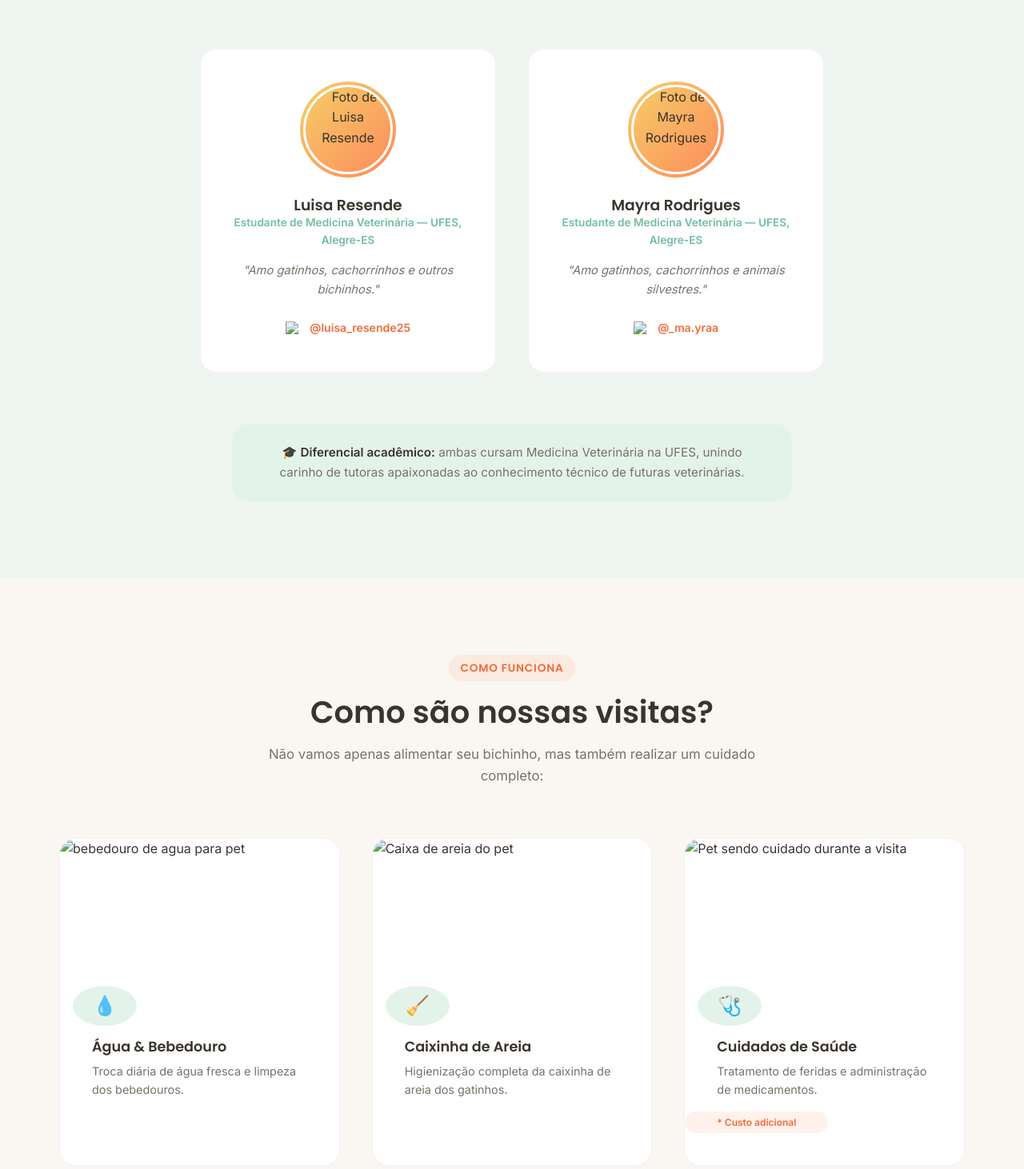
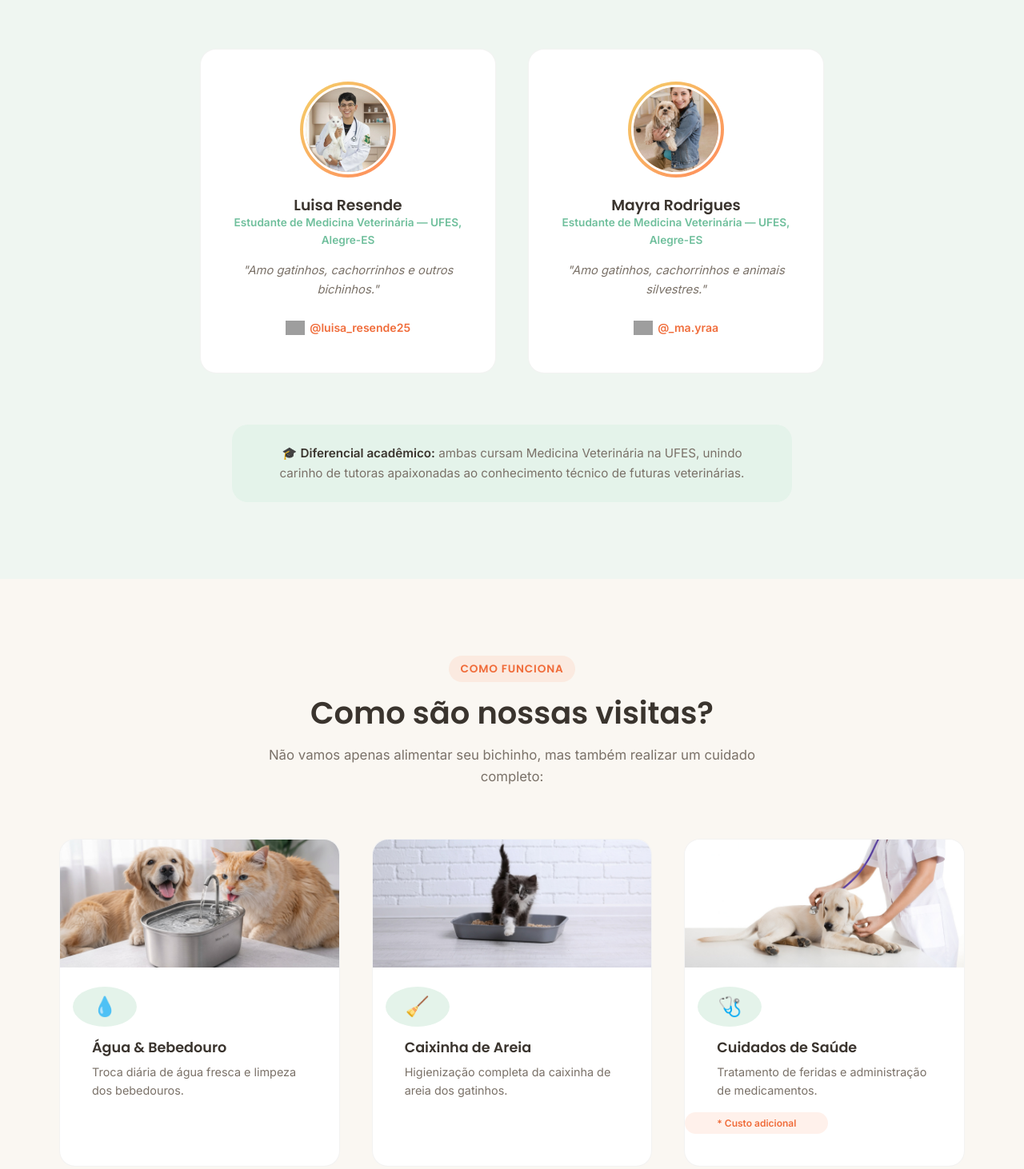
Before and after one commit to leandrocaronelanschi/landingPagePets4, a plain HTML site: page index.html in a window 1280 px wide. Shown: the part 1194-2656 px from the top of the page at 80% size. Drawn offline with Linux system fonts and the light colour scheme; the site is published under a folder, as on GitHub Pages, so addresses that start at the root find nothing.

Commit message:
[fix] Correção do path das ancoras

```diff
--- a/index.html
+++ b/index.html
@@ -142,7 +142,7 @@
               <!-- PLACEHOLDER: foto circular da Luisa — substitua o src pela foto definitiva -->
               <div class="founder__avatar-wrap">
                 <img
-                  src="/assets/images/luisaCat.jpg"
+                  src="assets/images/luisaCat.jpg"
                   alt="Foto de Luisa Resende"
                   class="founder__avatar img-placeholder"
                 />
@@ -163,7 +163,7 @@
                 <span aria-hidden="true"
                   ><img
                     class="icon-instagram-about-us"
-                    src="/assets/images/Instagram_Glyph_Gradient.svg"
+                    src="assets/images/Instagram_Glyph_Gradient.svg"
                   />
                 </span>
                 @luisa_resende25
@@ -175,7 +175,7 @@
               <!-- PLACEHOLDER: foto circular da Mayra — substitua o src pela foto definitiva -->
               <div class="founder__avatar-wrap">
                 <img
-                  src="/assets/images/Mayra Rodrigues.jpg"
+                  src="assets/images/Mayra Rodrigues.jpg"
                   alt="Foto de Mayra Rodrigues"
                   class="founder__avatar img-placeholder"
                 />
@@ -196,7 +196,7 @@
                 <span aria-hidden="true"
                   ><img
                     class="icon-instagram-about-us"
-                    src="/assets/images/Instagram_Glyph_Gradient.svg"
+                    src="assets/images/Instagram_Glyph_Gradient.svg"
                 /></span>
                 @_ma.yraa
               </a>
@@ -227,7 +227,7 @@
             <article class="card card--service">
               <!-- PLACEHOLDER: foto exemplificativa da visita — substitua o src -->
               <img
-                src="/assets/images/bebedouro.jpg"
+                src="assets/images/bebedouro.jpg"
                 alt="bebedouro de agua para pet"
                 class="card__img img-placeholder"
               />
@@ -240,7 +240,7 @@
 
             <article class="card card--service">
               <img
-                src="/assets/images/caixadeareia.jpg"
+                src="assets/images/caixadeareia.jpg"
                 alt="Caixa de areia do pet"
                 class="card__img img-placeholder"
               />
@@ -253,7 +253,7 @@
 
             <article class="card card--service">
               <img
-                src="/assets/images/cuidadossaudepet.jpg"
+                src="assets/images/cuidadossaudepet.jpg"
                 alt="Pet sendo cuidado durante a visita"
                 class="card__img img-placeholder"
               />
@@ -267,7 +267,7 @@
 
             <article class="card card--service">
               <img
-                src="/assets/images/gatobrincando.jpg"
+                src="assets/images/gatobrincando.jpg"
                 alt="Pet sendo cuidado durante a visita"
                 class="card__img img-placeholder"
               />
@@ -280,7 +280,7 @@
 
             <article class="card card--service card--service-wide">
               <img
-                src="/assets/images/petcarinho.jpg"
+                src="assets/images/petcarinho.jpg"
                 alt="Pets recebendo carinho durante a visita"
                 class="card__img img-placeholder"
               />
@@ -428,7 +428,7 @@
               <span aria-hidden="true">
                 <img
                   class="icon-whatsapp-hero"
-                  src="/assets/images/icon-whatsapp-svg.svg"
+                  src="assets/images/icon-whatsapp-svg.svg"
                 />
               </span>
               Falar no WhatsApp
@@ -442,7 +442,7 @@
               <span aria-hidden="true"
                 ><img
                   class="icon-instagram-about-us"
-                  src="/assets/images/Instagram_Glyph_White.svg"
+                  src="assets/images/Instagram_Glyph_White.svg"
               /></span>
               @luisa_resende25
             </a>
@@ -455,7 +455,7 @@
               <span aria-hidden="true"
                 ><img
                   class="icon-instagram-about-us"
-                  src="/assets/images/Instagram_Glyph_White.svg"
+                  src="assets/images/Instagram_Glyph_White.svg"
               /></span>
               @_ma.yraa
             </a>
@@ -507,7 +507,7 @@
               aria-label="WhatsApp"
               ><img
                 class="icon-whatsapp-footer"
-                src="/assets/images/icon-whatsapp-svg.svg"
+                src="assets/images/icon-whatsapp-svg.svg"
             /></a>
             <a
               href="https://instagram.com/luisa_resende25"
@@ -516,7 +516,7 @@
               aria-label="Instagram da Luisa"
               ><img
                 class="icon-instagram-about-us"
-                src="/assets/images/Instagram_Glyph_Gradient.svg"
+                src="assets/images/Instagram_Glyph_Gradient.svg"
             /></a>
             <a
               href="https://instagram.com/_ma.yraa"
@@ -525,7 +525,7 @@
               aria-label="Instagram da Mayra"
               ><img
                 class="icon-instagram-about-us"
-                src="/assets/images/Instagram_Glyph_Gradient.svg"
+                src="assets/images/Instagram_Glyph_Gradient.svg"
             /></a>
           </div>
         </div>
```
